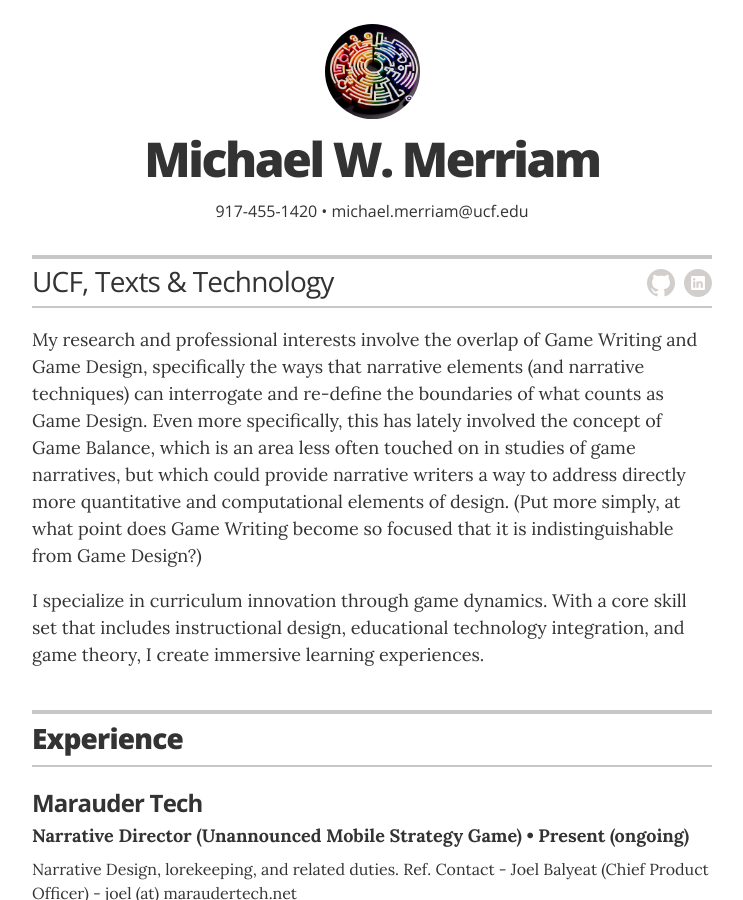
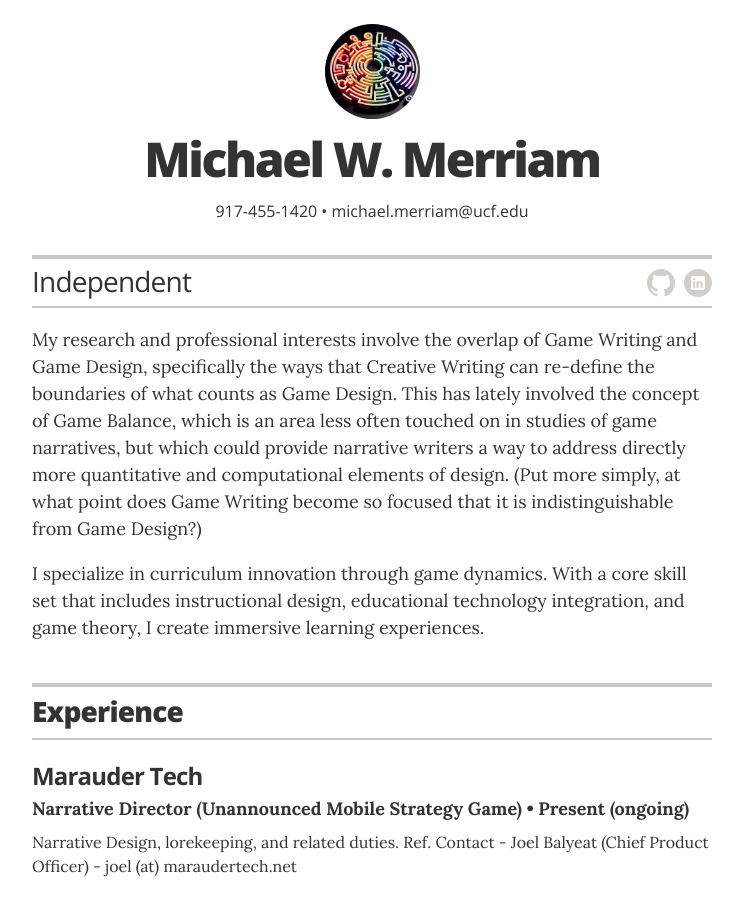
Before and after one commit to mwmxyz/academic, a Jekyll site: the page built from index.html, in a window 1280 px wide and 900 px high. Shown: the whole window, without its empty margins (268-1011 px from the left). Built offline with Jekyll 4.4.1, drawn with Linux system fonts in a browser that asks for light colours.

Commit message:
Update _config.yml

```diff
--- a/_config.yml
+++ b/_config.yml
@@ -11,19 +11,19 @@
 # Resume settings
 resume_avatar:                  "true"
 resume_name:                    "Michael W. Merriam"
-resume_title:                   "UCF, Texts & Technology"
+resume_title:                   "Independent"
 
 # used for the contact button in _layouts/resume.html
-resume_contact_email:           "michael.merriam@ucf.edu"
+resume_contact_email:           "michael.merriam@gmail.com"
 
 # the next two items are used for schema itemprops in _layouts/resume.html
 resume_contact_telephone:       "917-455-1420"
-resume_contact_address:         "12538 El Viento Rd, Clermont, FL"
+resume_contact_address:         "713 Groveland, FL"
 
 resume_header_contact_info:     "917-455-1420 • michael.merriam@ucf.edu"
 display_header_contact_info:    "true"
 
-resume_header_intro: "<p>My research and professional interests involve the overlap of Game Writing and Game Design, specifically the ways that narrative elements (and narrative techniques) can interrogate and re-define the boundaries of what counts as Game Design. Even more specifically, this has lately involved the concept of Game Balance, which is an area less often touched on in studies of game narratives, but which could provide narrative writers a way to address directly more quantitative and computational elements of design. (Put more simply, at what point does Game Writing become so focused that it is indistinguishable from Game Design?)<p>I specialize in curriculum innovation through game dynamics. With a core skill set that includes instructional design, educational technology integration, and game theory, I create immersive learning experiences.</p>"
+resume_header_intro: "<p>My research and professional interests involve the overlap of Game Writing and Game Design, specifically the ways that Creative Writing can re-define the boundaries of what counts as Game Design. This has lately involved the concept of Game Balance, which is an area less often touched on in studies of game narratives, but which could provide narrative writers a way to address directly more quantitative and computational elements of design. (Put more simply, at what point does Game Writing become so focused that it is indistinguishable from Game Design?)<p>I specialize in curriculum innovation through game dynamics. With a core skill set that includes instructional design, educational technology integration, and game theory, I create immersive learning experiences.</p>"
 
 # use "yes" to display the email contact button,
 # "no" to display an "I'm not looking for work" message,
```
